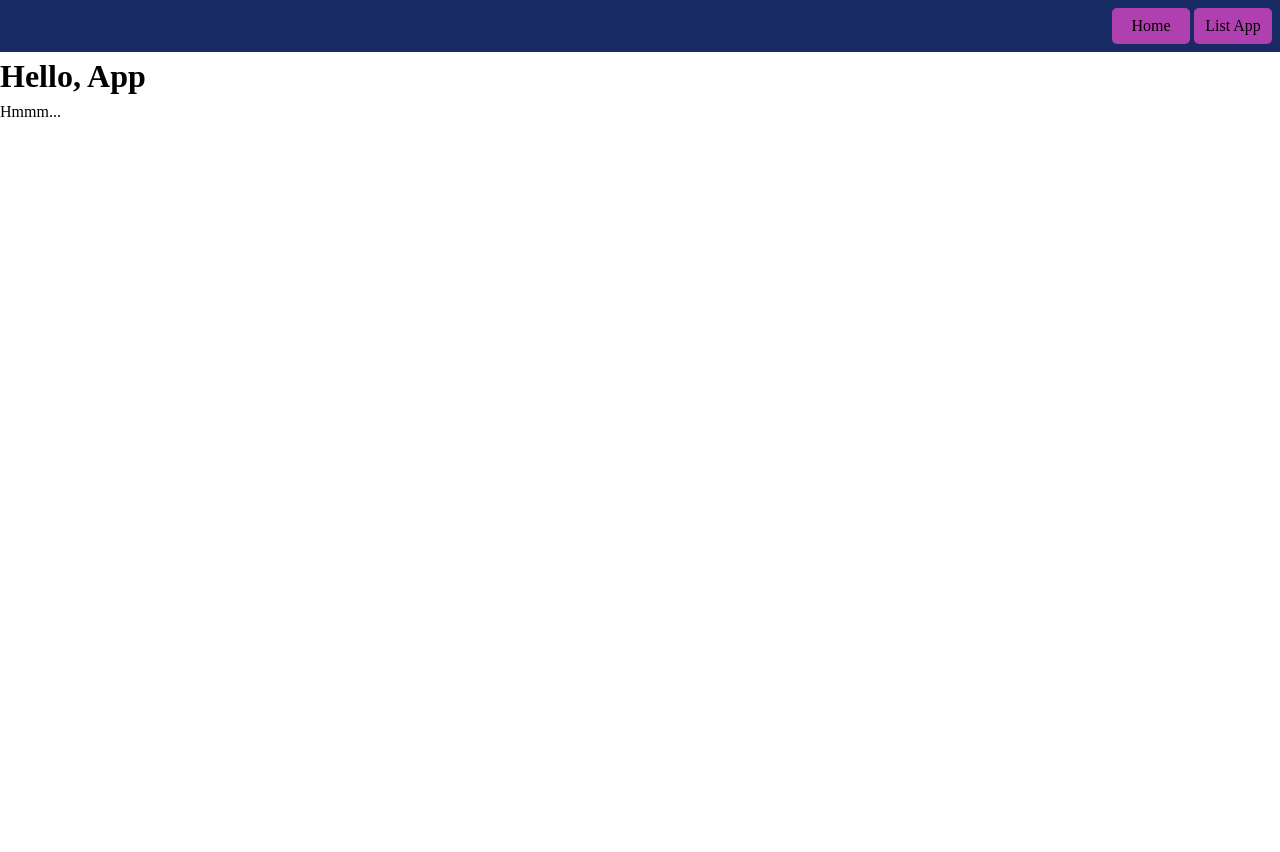
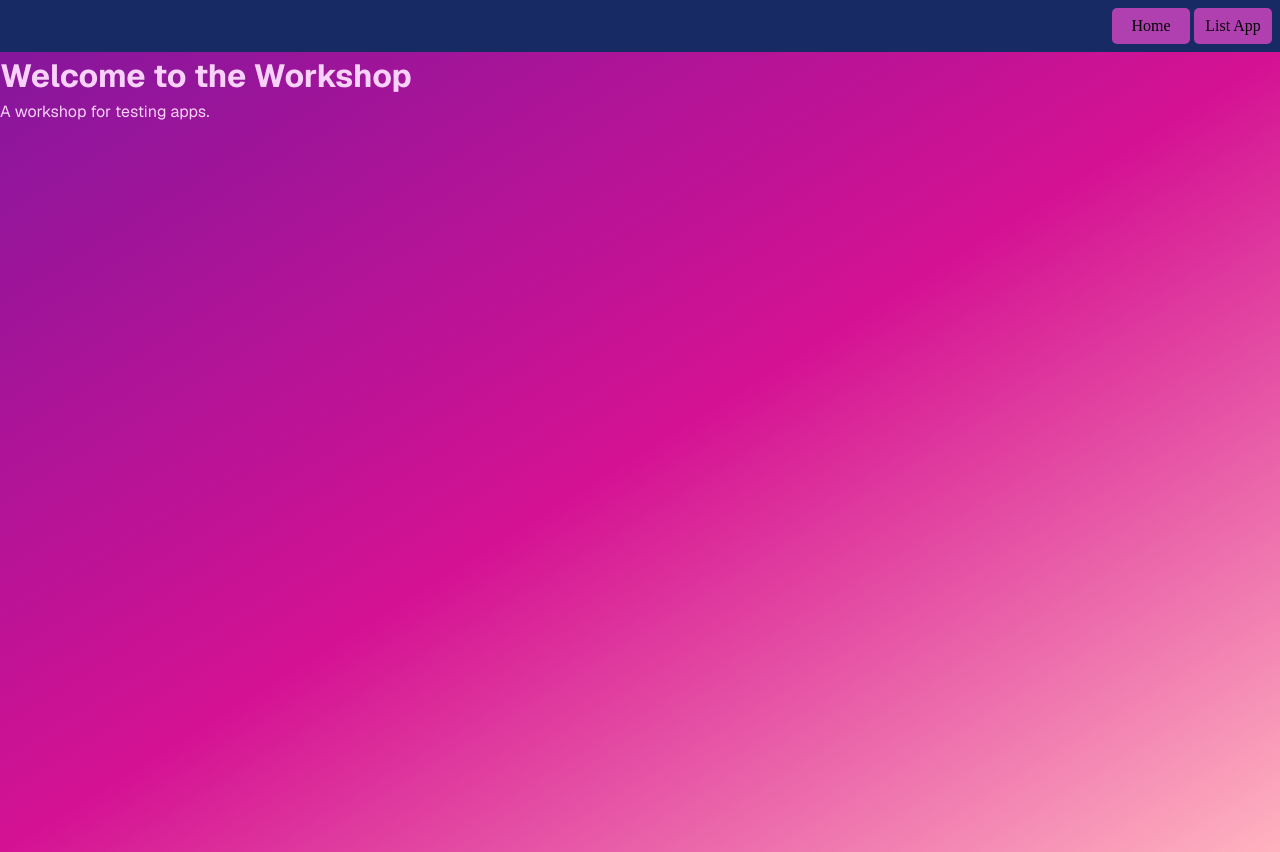
Before and after one commit to franco-ortega/workshop, a Next.js app: page / in a window 1280 px wide. Before the commit the page ends 800 px from the top, so only its background shows below. Built offline with nearby package versions, Linux system fonts and the light colour scheme.

Commit message:
apply background gradient to Home page

```diff
--- a/app/page.js
+++ b/app/page.js
@@ -3,10 +3,10 @@ import styles from './page.module.css';
 export default function Home() {
 	return (
 		<div className={styles.page}>
-			<main className={styles.main}>
-				<div className={styles.intro}>
-					<h1>Hello, App</h1>
-					<p>Hmmm...</p>
+			<h1>Welcome to the Workshop</h1>
+			<main>
+				<div>
+					<p>A workshop for testing apps.</p>
 				</div>
 			</main>
 		</div>
--- a/app/page.module.css
+++ b/app/page.module.css
@@ -1,20 +1,25 @@
 .page {
-	/* --background: #fafafa;
-  --foreground: #fff;
-
-  --text-primary: #000;
-  --text-secondary: #666;
+	--background-gradient-1: hsl(290, 75%, 35%);
+	--background-gradient-2: hsl(320, 85%, 45%);
+	--background-gradient-3: hsl(350, 100%, 85%);
 
 	--button-primary-hover: #383838;
 	--button-secondary-hover: #f2f2f2;
 	--button-secondary-border: #ebebeb;
 
-  display: flex;
+	/* display: flex; */
 	min-height: 100vh;
 	align-items: center;
 	justify-content: center;
 	font-family: var(--font-geist-sans);
-  background-color: var(--background); */
+
+	background: linear-gradient(
+		to bottom right,
+		var(--background-gradient-1),
+		var(--background-gradient-2),
+		var(--background-gradient-3)
+	);
+	color: hsl(300, 80%, 90%);
 }
 
 .main {
```
Lines whose indentation alone changed are shown as unchanged.
